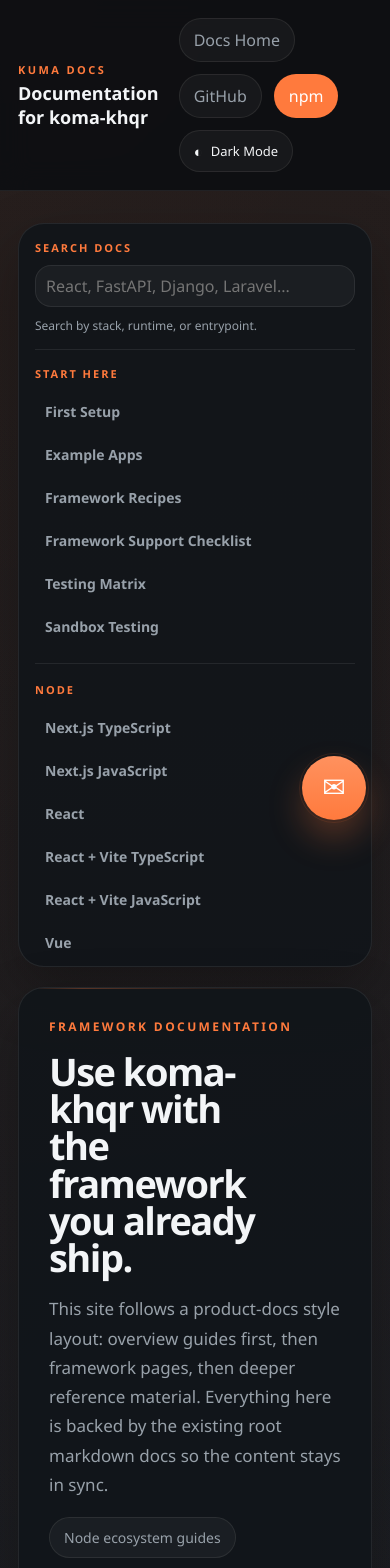
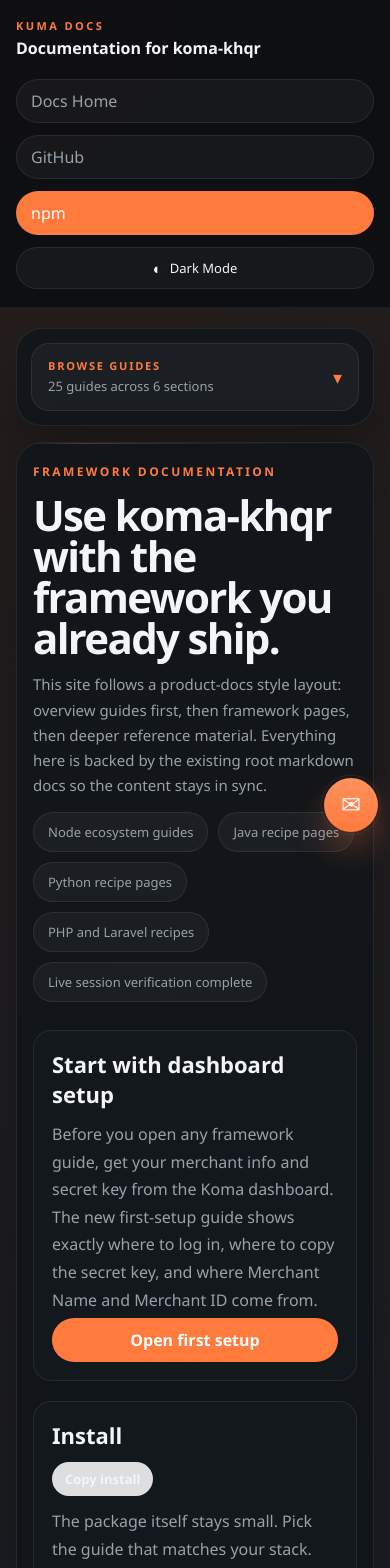
Before and after one commit to MuyleangIng/kuma-docs, a Next.js app: page /docs in a window 390 px wide. Shown: the top 1568 px of the page. Built offline with nearby package versions, Linux system fonts and the light colour scheme.

Commit message:
Improve docs responsiveness on mobile and tablet

```diff
--- a/app/globals.css
+++ b/app/globals.css
@@ -314,6 +314,56 @@
   scrollbar-width: thin;
 }
 
+.docs-sidebar-trigger {
+  display: none;
+  width: 100%;
+  align-items: center;
+  justify-content: space-between;
+  gap: 12px;
+  padding: 14px 16px;
+  border: 1px solid var(--line);
+  border-radius: 18px;
+  background: rgba(255, 255, 255, 0.04);
+  color: var(--ink);
+  font: inherit;
+  text-align: left;
+  cursor: pointer;
+}
+
+.docs-sidebar-trigger-copy {
+  display: grid;
+  gap: 4px;
+}
+
+.docs-sidebar-trigger-label {
+  font-size: 11px;
+  letter-spacing: 0.16em;
+  text-transform: uppercase;
+  color: var(--accent);
+  font-weight: 700;
+}
+
+.docs-sidebar-trigger-meta {
+  color: var(--muted);
+  font-size: 13px;
+  line-height: 1.45;
+}
+
+.docs-sidebar-trigger-icon {
+  color: var(--accent);
+  font-size: 18px;
+  line-height: 1;
+  transition: transform 180ms ease;
+}
+
+.docs-sidebar-trigger-icon.is-open {
+  transform: rotate(180deg);
+}
+
+.docs-sidebar-body {
+  display: block;
+}
+
 .docs-sidebar-search {
   margin-bottom: 16px;
   padding-bottom: 14px;
@@ -417,6 +467,46 @@
   position: relative;
   padding: 30px;
   overflow: hidden;
+}
+
+.docs-mobile-toc {
+  display: none;
+  margin: 0 0 24px;
+  padding: 18px;
+  border-radius: 20px;
+  border: 1px solid var(--line);
+  background: var(--panel-strong);
+  box-shadow: var(--shadow-soft);
+}
+
+.docs-mobile-toc summary {
+  display: flex;
+  align-items: center;
+  justify-content: space-between;
+  gap: 12px;
+  cursor: pointer;
+  font-size: 14px;
+  font-weight: 700;
+  list-style: none;
+}
+
+.docs-mobile-toc summary::-webkit-details-marker {
+  display: none;
+}
+
+.docs-mobile-toc summary::after {
+  content: "▾";
+  color: var(--accent);
+  font-size: 16px;
+  transition: transform 180ms ease;
+}
+
+.docs-mobile-toc[open] summary::after {
+  transform: rotate(180deg);
+}
+
+.docs-mobile-toc[open] summary {
+  margin-bottom: 14px;
 }
 
 .docs-content-panel::before {
@@ -582,6 +672,7 @@
 html[data-theme="light"] .docs-pill,
 html[data-theme="light"] .docs-action-button,
 html[data-theme="light"] .docs-search-input-wrap,
+html[data-theme="light"] .docs-sidebar-trigger,
 html[data-theme="light"] .docs-install pre,
 html[data-theme="light"] .docs-footer-card,
 html[data-theme="light"] .docs-card {
@@ -601,6 +692,7 @@
 
 html[data-theme="light"] .docs-table-wrap,
 html[data-theme="light"] .docs-detail-card,
+html[data-theme="light"] .docs-mobile-toc,
 html[data-theme="light"] .docs-callout,
 html[data-theme="light"] .docs-install {
   background: var(--panel-strong);
@@ -1163,11 +1255,15 @@
 
 @media (max-width: 1180px) {
   .docs-layout {
-    grid-template-columns: 260px minmax(0, 1fr);
+    grid-template-columns: minmax(240px, 280px) minmax(0, 1fr);
   }
 
   .docs-toc {
     display: none;
+  }
+
+  .docs-mobile-toc {
+    display: block;
   }
 }
 
@@ -1180,14 +1276,56 @@
 
   .docs-layout {
     grid-template-columns: 1fr;
+    gap: 16px;
+    padding-top: 20px;
+    padding-bottom: 28px;
   }
 
   .docs-sidebar {
     position: static;
+    top: auto;
+    max-height: none;
+    padding: 14px;
+  }
+
+  .docs-sidebar-trigger {
+    display: flex;
+  }
+
+  .docs-sidebar-body {
+    display: none;
+    margin-top: 14px;
+    padding-top: 14px;
+    border-top: 1px solid var(--line);
+  }
+
+  .docs-sidebar-body.is-open {
+    display: block;
   }
 
   .docs-split {
     grid-template-columns: 1fr;
+  }
+
+  .docs-content-panel {
+    padding: 22px 20px;
+  }
+
+  .site-header-inner {
+    flex-direction: column;
+    align-items: flex-start;
+  }
+
+  .site-links {
+    display: grid;
+    grid-template-columns: repeat(2, minmax(0, 1fr));
+    width: 100%;
+  }
+
+  .site-link,
+  .theme-toggle {
+    width: 100%;
+    justify-content: center;
   }
 
   .docs-footer-nav {
@@ -1219,4 +1357,129 @@
     padding-left: 12px;
     padding-right: 14px;
   }
+
+  .floating-contact {
+    right: 16px;
+    bottom: 16px;
+  }
+
+  .floating-contact-trigger {
+    width: 58px;
+    height: 58px;
+  }
+
+  .floating-contact-link {
+    min-height: 42px;
+    padding: 0 14px;
+  }
 }
+
+@media (max-width: 640px) {
+  .site-header-inner,
+  .docs-layout {
+    padding-left: 16px;
+    padding-right: 16px;
+  }
+
+  .site-brand-title {
+    font-size: 16px;
+  }
+
+  .site-links {
+    grid-template-columns: 1fr;
+  }
+
+  .docs-content-panel {
+    padding: 20px 16px;
+  }
+
+  .docs-hero {
+    gap: 14px;
+    margin-bottom: 28px;
+  }
+
+  .docs-title {
+    max-width: none;
+    font-size: clamp(30px, 11vw, 42px);
+  }
+
+  .docs-page-title {
+    font-size: clamp(28px, 10vw, 38px);
+  }
+
+  .docs-lead,
+  .docs-page-copy {
+    font-size: 15px;
+    line-height: 1.68;
+  }
+
+  .docs-breadcrumbs {
+    flex-wrap: wrap;
+    row-gap: 4px;
+  }
+
+  .docs-card-grid,
+  .docs-detail-grid {
+    grid-template-columns: 1fr;
+  }
+
+  .docs-callout,
+  .docs-install,
+  .docs-card,
+  .docs-detail-card,
+  .docs-footer-card,
+  .docs-mobile-toc {
+    padding: 18px;
+    border-radius: 18px;
+  }
+
+  .docs-pill {
+    font-size: 13px;
+  }
+
+  .docs-action-button {
+    width: 100%;
+  }
+
+  .docs-article {
+    font-size: 15px;
+    line-height: 1.72;
+  }
+
+  .docs-article h2 {
+    margin-top: 32px;
+    font-size: 24px;
+  }
+
+  .docs-article h3 {
+    font-size: 18px;
+  }
+
+  .docs-install pre {
+    padding: 14px 16px;
+    font-size: 13px;
+  }
+
+  .docs-code-header-main,
+  .docs-code-actions {
+    width: 100%;
+  }
+
+  .docs-table-wrap table {
+    min-width: 620px;
+  }
+
+  .floating-contact {
+    right: 12px;
+    bottom: 12px;
+  }
+
+  .floating-contact-trigger {
+    width: 54px;
+    height: 54px;
+  }
+
+  .floating-contact-trigger-label {
+    font-size: 24px;
+  }
+}
--- a/components/docs-shell.tsx
+++ b/components/docs-shell.tsx
@@ -54,7 +54,26 @@
       <div className="docs-layout">
         <DocsSidebar currentSlug={currentSlug} groups={groups} />
 
-        <main className="docs-content-panel">{children}</main>
+        <main className="docs-content-panel">
+          {toc.length > 0 ? (
+            <details className="docs-mobile-toc">
+              <summary>On This Page</summary>
+              <div className="docs-toc-list">
+                {toc.map((item) => (
+                  <a
+                    className={`docs-toc-item level-${item.level}`}
+                    href={`#${item.id}`}
+                    key={item.id}
+                  >
+                    {item.text}
+                  </a>
+                ))}
+              </div>
+            </details>
+          ) : null}
+
+          {children}
+        </main>
 
         <aside className="docs-toc">
           <h2>On This Page</h2>
--- a/components/docs-sidebar.tsx
+++ b/components/docs-sidebar.tsx
@@ -1,6 +1,6 @@
 "use client";
 
-import { useMemo, useState } from "react";
+import { useEffect, useMemo, useState } from "react";
 
 import Link from "next/link";
 
@@ -26,6 +26,7 @@
   groups: SidebarGroup[];
 }) {
   const [query, setQuery] = useState("");
+  const [menuOpen, setMenuOpen] = useState(false);
 
   const filteredGroups = useMemo(() => {
     const normalized = query.trim().toLowerCase();
@@ -48,10 +49,39 @@
       .filter((group) => group.entries.length > 0);
   }, [groups, query]);
 
+  useEffect(() => {
+    setMenuOpen(false);
+  }, [currentSlug]);
+
   const resultCount = filteredGroups.reduce((count, group) => count + group.entries.length, 0);
+  const totalEntries = groups.reduce((count, group) => count + group.entries.length, 0);
 
   return (
     <aside className="docs-sidebar">
+      <button
+        aria-controls="docs-sidebar-body"
+        aria-expanded={menuOpen}
+        className="docs-sidebar-trigger"
+        onClick={() => setMenuOpen((open) => !open)}
+        type="button"
+      >
+        <span className="docs-sidebar-trigger-copy">
+          <span className="docs-sidebar-trigger-label">Browse Guides</span>
+          <span className="docs-sidebar-trigger-meta">
+            {query
+              ? `${resultCount} result${resultCount === 1 ? "" : "s"}`
+              : `${totalEntries} guides across ${groups.length} sections`}
+          </span>
+        </span>
+        <span
+          aria-hidden="true"
+          className={`docs-sidebar-trigger-icon${menuOpen ? " is-open" : ""}`}
+        >
+          ▾
+        </span>
+      </button>
+
+      <div className={`docs-sidebar-body${menuOpen ? " is-open" : ""}`} id="docs-sidebar-body">
         <div className="docs-sidebar-search">
           <label className="docs-sidebar-search-label" htmlFor="docs-search">
             Search Docs
@@ -72,7 +102,9 @@
             ) : null}
           </div>
           <p className="docs-search-meta">
-          {query ? `${resultCount} result${resultCount === 1 ? "" : "s"}` : "Search by stack, runtime, or entrypoint."}
+            {query
+              ? `${resultCount} result${resultCount === 1 ? "" : "s"}`
+              : "Search by stack, runtime, or entrypoint."}
           </p>
         </div>
 
@@ -86,6 +118,7 @@
                     className={`docs-sidebar-item${currentSlug === entry.slug ? " is-active" : ""}`}
                     href={`/docs/${entry.slug}`}
                     key={entry.slug}
+                    onClick={() => setMenuOpen(false)}
                   >
                     <span className="docs-sidebar-item-title">{entry.title}</span>
                   </Link>
@@ -99,6 +132,7 @@
             <p>Try `Next`, `React`, `FastAPI`, `Spring`, `Django`, or `Laravel`.</p>
           </div>
         )}
+      </div>
     </aside>
   );
 }
```
Lines whose indentation alone changed are shown as unchanged.
